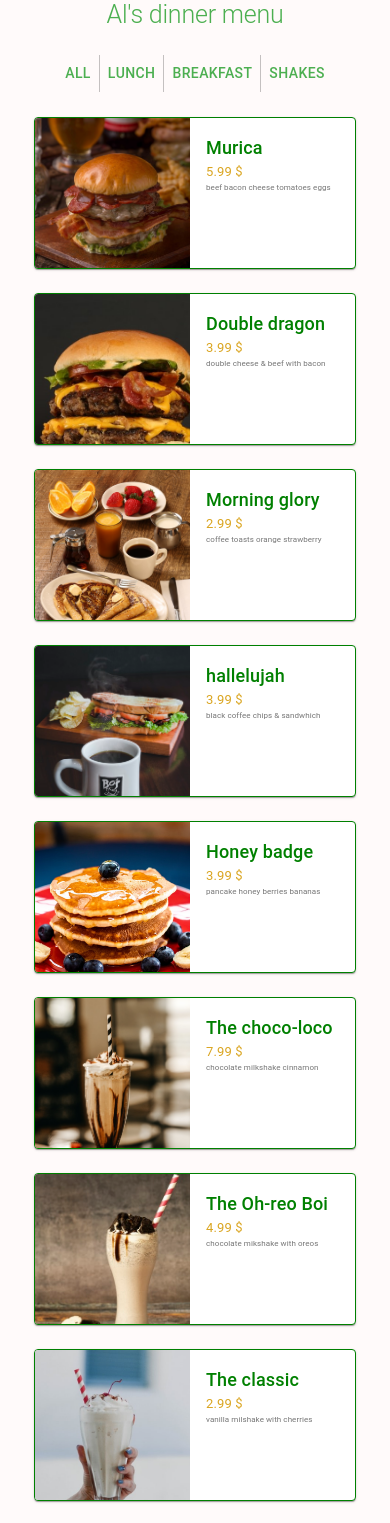
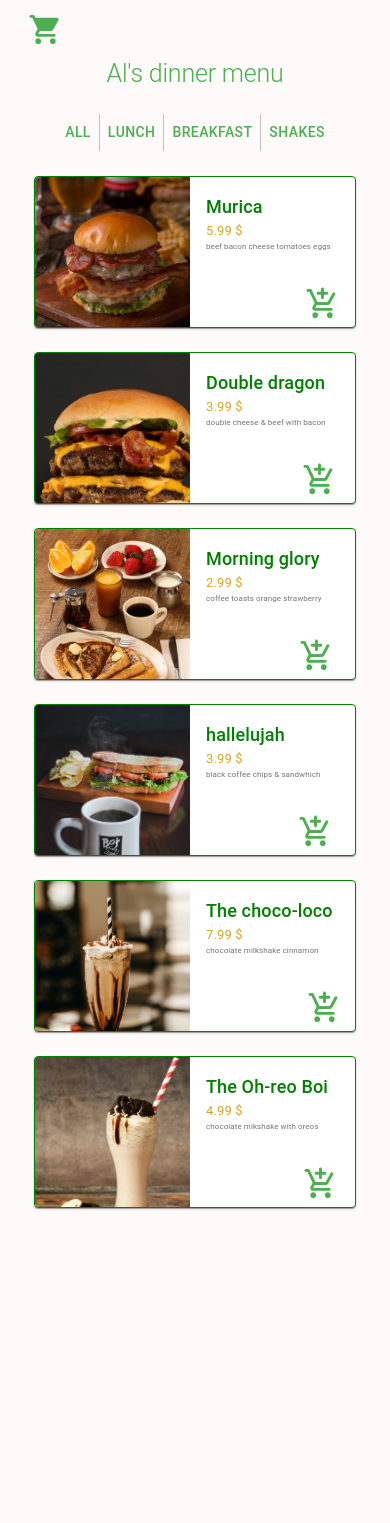
Before and after one commit to gdanielgimenez/menu, a React (Create React App) app: page / in a window 390 px wide. Shown: the top 1523 px of the page. After the commit the page ends 1220 px from the top, so only its background shows below. Built offline with nearby package versions, Linux system fonts and the light colour scheme.

Commit message:
component for cart button created and added with side bar basic design no functionality yet , add item button in every item  card no functionality yet

```diff
--- a/package.json
+++ b/package.json
@@ -4,6 +4,7 @@
   "private": true,
   "dependencies": {
     "@material-ui/core": "^4.11.4",
+    "@material-ui/icons": "^4.11.2",
     "@testing-library/jest-dom": "^5.12.0",
     "@testing-library/react": "^11.2.6",
     "@testing-library/user-event": "^12.8.3",
--- a/src/App.js
+++ b/src/App.js
@@ -1,5 +1,5 @@
 import React, {useState} from 'react';
-import { Items, Menu,Categories } from './components';
+import { Items, Menu,Categories,Cart } from './components';
 import styles from './App.module.css';
 import {Container, Typography, ThemeProvider} from '@material-ui/core';
 import Theme from './Theme';
@@ -23,6 +23,7 @@ function App() {
   return (
     <ThemeProvider theme={Theme}>
     <Container>
+      <Cart />
       <Typography align="center" variant="h2" className={styles.title}  color="primary"> Al's dinner menu</Typography>
       <Categories categories={categories} filterItems={filterItems}/>
       <Menu  items={menuItems}/>
--- /dev/null
+++ b/src/components/Cart/Cart.js
@@ -0,0 +1,120 @@
+import React from 'react';
+import ShoppingCartRoundedIcon from '@material-ui/icons/ShoppingCartRounded';
+import { Button, IconButton } from '@material-ui/core';
+import styles from './Cart.module.css';
+
+import clsx from 'clsx';
+import { makeStyles, useTheme } from '@material-ui/core/styles';
+import Drawer from '@material-ui/core/Drawer';
+import AppBar from '@material-ui/core/AppBar';
+import Toolbar from '@material-ui/core/Toolbar';
+import CssBaseline from '@material-ui/core/CssBaseline';
+import List from '@material-ui/core/List';
+import Typography from '@material-ui/core/Typography';
+import Divider from '@material-ui/core/Divider';
+import ListItem from '@material-ui/core/ListItem';
+import ListItemIcon from '@material-ui/core/ListItemIcon';
+import ListItemText from '@material-ui/core/ListItemText';
+
+const drawerWidth = 240;
+
+const useStyles = makeStyles((theme) => ({
+  root: {
+    display: 'flex',
+  },
+  appBar: {
+    transition: theme.transitions.create(['margin', 'width'], {
+      easing: theme.transitions.easing.sharp,
+      duration: theme.transitions.duration.leavingScreen,
+    }),
+  },
+  appBarShift: {
+    width: `calc(100% - ${drawerWidth}px)`,
+    transition: theme.transitions.create(['margin', 'width'], {
+      easing: theme.transitions.easing.easeOut,
+      duration: theme.transitions.duration.enteringScreen,
+    }),
+    marginRight: drawerWidth,
+  },
+  title: {
+    flexGrow: 1,
+  },
+  hide: {
+    display: 'none',
+  },
+  drawer: {
+    width: drawerWidth,
+    flexShrink: 0,
+  },
+  drawerPaper: {
+    width: drawerWidth,
+  },
+  drawerHeader: {
+    display: 'flex',
+    alignItems: 'center',
+    padding: theme.spacing(0, 1),
+    // necessary for content to be below app bar
+    ...theme.mixins.toolbar,
+    justifyContent: 'flex-start',
+  },
+  content: {
+    flexGrow: 1,
+    padding: theme.spacing(3),
+    transition: theme.transitions.create('margin', {
+      easing: theme.transitions.easing.sharp,
+      duration: theme.transitions.duration.leavingScreen,
+    }),
+    marginRight: -drawerWidth,
+  },
+  contentShift: {
+    transition: theme.transitions.create('margin', {
+      easing: theme.transitions.easing.easeOut,
+      duration: theme.transitions.duration.enteringScreen,
+    }),
+    marginRight: 0,
+  },
+}));
+
+
+const Cart = () =>{
+//drawer--
+
+const classes = useStyles();
+const theme = useTheme();
+const [open, setOpen] = React.useState(false);
+
+const handleDrawer = () =>{
+    setOpen(!open)
+}
+
+    return(
+    <div className={styles.container}>
+        <IconButton className={styles.button} color="primary" onClick={handleDrawer}>
+            <ShoppingCartRoundedIcon fontSize="large"></ShoppingCartRoundedIcon>
+        </IconButton>
+        <Drawer
+        className={classes.drawer}
+        variant="persistent"
+        anchor="right"
+        open={open}
+        classes={{
+          paper: classes.drawerPaper,
+        }}
+      >
+        <div className={classes.drawerHeader}>
+          <Typography variant="h5" align="center" color="primary">items on your order</Typography>
+        </div>
+        <Divider />
+        <List>
+          <p>List of elements</p>
+        </List>
+        <Divider />
+        <List>
+          <h1>sub-total</h1>
+          <h1>total</h1>
+          <Button variant="contained" fullWidth={true} color="secondary"> checkout</Button>
+        </List>
+      </Drawer>
+    </div>
+)}
+export default Cart;
--- /dev/null
+++ b/src/components/Cart/Cart.module.css
@@ -0,0 +1,2 @@
+.container {
+}
--- a/src/components/Data/Data.js
+++ b/src/components/Data/Data.js
@@ -28,39 +28,18 @@ const Menu = [
         desc:'black coffee chips & sandwhich'
     },
     {id:5,
-        title:'Honey badge',
-        category:'breakfast',
-        price:3.99,
-        img:'./images/pancake.jpeg',
-        desc:'pancake honey berries bananas'
-    },
-    {id:6,
         title:'The choco-loco',
         category:'shakes',
         price:7.99,
         img:'./images/milkshake-2.jpeg',
         desc:'chocolate milkshake cinnamon'
     },
-    {id:7,
+    {id:6,
         title:'The Oh-reo Boi',
         category:'shakes',
         price:4.99,
         img:'./images/milkshake-7.jpeg',
         desc:'chocolate mikshake with oreos'
     },
-    {id:8,
-        title:'The classic',
-        category:'shakes',
-        price:2.99,
-        img:'./images/milkshake-5.jpeg',
-        desc:'vanilla milshake with cherries'
-    },
-    {id:9,
-        title:'Eiffel tower',
-        category:'breakfast',
-        price:2.99,
-        img:'./images/pancakes-2.jpeg',
-        desc:'pancake tower & extra honey'
-    },
 ]
  export default Menu;
--- a/src/components/Menu/Menu.jsx
+++ b/src/components/Menu/Menu.jsx
@@ -1,6 +1,7 @@
 import React from 'react'
-import { Card,CardContent,CardHeader,CardMedia,Container,Grid, Typography } from '@material-ui/core';
+import { Card,CardActions,CardContent,CardHeader,CardMedia,Container,Grid, IconButton, Typography } from '@material-ui/core';
 import styles from './Menu.module.css';
+import AddShoppingCartRoundedIcon from '@material-ui/icons/AddShoppingCartRounded';
 
 //                  <div className={styles.container}>
 const Menu = ({items}) => {
@@ -22,8 +23,10 @@ const Menu = ({items}) => {
                           <Typography variant="h6" className={styles.title}> {title}</Typography>
                             <Typography className={styles.price}>  {price} $</Typography>
                             <Typography className={styles.desc} paragraph color="textSecondary">{desc}</Typography>
+                            <IconButton className={styles.add}>
+                                <AddShoppingCartRoundedIcon fontSize="large" color="primary"></AddShoppingCartRoundedIcon>
+                            </IconButton>
                           </CardContent>
-
                     </Card>
 
                 </Grid>
--- a/src/components/Menu/Menu.module.css
+++ b/src/components/Menu/Menu.module.css
@@ -32,8 +32,12 @@
   color: green;
   font-size: 35px !important;
 }
-
-@media (max-width: 970px) {
+.add {
+  margin-top: 25px !important;
+  /*margin-left: 285px !important;*/
+  margin-left: 100% !important;
+}
+@media (max-width: 1120px) {
   .card {
     width: 400px !important; /*400px; */
     height: 210px !important; /* 185px */
@@ -59,6 +63,11 @@
   }
   .desc {
     font-size: 14px !important;
+  }
+  .add {
+    margin-top: 15px !important;
+    /*margin-left: 285px !important;*/
+    margin-left: 70% !important;
   }
 }
 @media (max-width: 440px) {
@@ -89,4 +98,9 @@
     flex-direction: column !important;
     align-items: center !important;
   }
+  .add {
+    margin-top: 5px !important;
+    /*margin-left: 285px !important;*/
+    margin-left: 70% !important;
+  }
 }
--- a/src/components/index.js
+++ b/src/components/index.js
@@ -1,3 +1,4 @@
 export { default as Categories } from './Categories/Categories';
 export { default as Items } from './Data/Data';
 export { default as Menu } from './Menu/Menu';
+export { default as Cart } from './Cart/Cart';
```
Also changed, not shown: public/images/sandwich-1.jpeg (renamed from public/images/sandwhich-1.jpeg), 1 other file (tests, documents, lock files or other folders).
